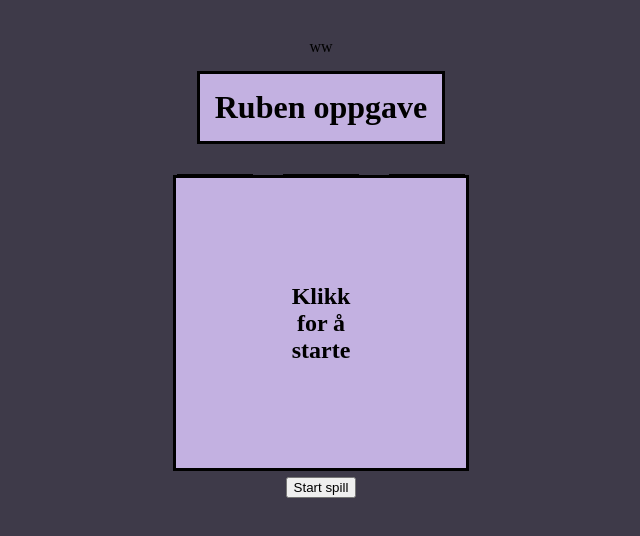
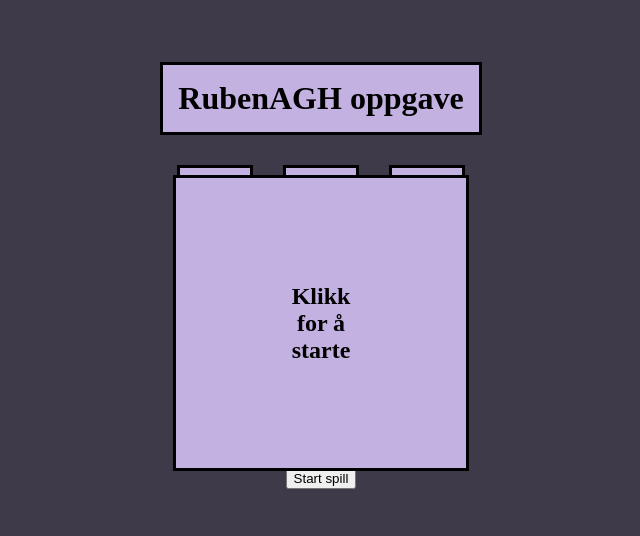
Before and after one commit to rubenagh-404/Comfy-code-owo, a plain HTML site: page No touchy/Rubenagh pasta code.html in a window 1280 px wide. Shown: the whole page, without its empty margins (319-959 px from the left). Drawn offline with Linux system fonts and the light colour scheme.

Commit message:
Update Rubenagh pasta code.html
edit: drive test

```diff
--- a/No touchy/Rubenagh pasta code.html
+++ b/No touchy/Rubenagh pasta code.html
@@ -76,8 +76,8 @@
 </head>
 
 <body>
-ww
-    <h1>Ruben oppgave</h1>
+
+    <h1>RubenAGH oppgave</h1>
 
         <grid>
             <div id="l1c1" onclick="clicked(this,'l1c2','l2c1','1')">3</div>
```
